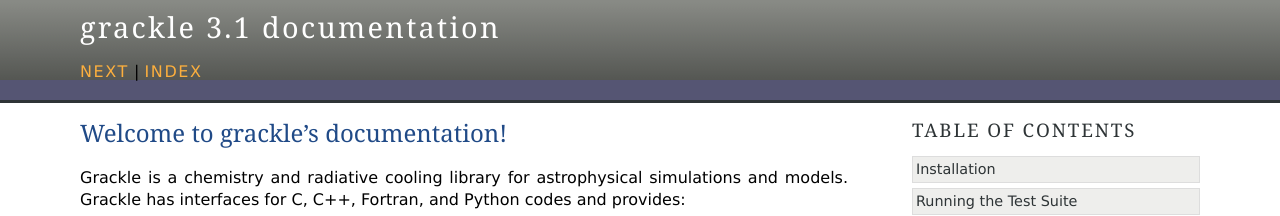
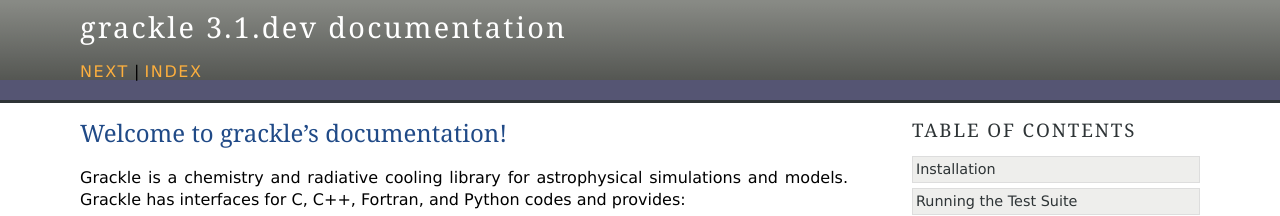
Before and after one commit to grackle-project/grackle, a Sphinx documentation site: the page built from doc/source/index.rst, in a window 1280 px wide and 900 px high. Shown: the top 216 px of the window. Built offline with Sphinx 7.4.7, drawn with Linux system fonts in a browser that asks for light colours.

Commit message:
marking this commit (and therefore previous) as still part of 3.1.dev

```diff
--- a/doc/source/conf.py
+++ b/doc/source/conf.py
@@ -50,7 +50,7 @@ copyright = u'grackle developers. All rights reserved.'
 # The short X.Y version.
 version = '3.1'
 # The full version, including alpha/beta/rc tags.
-release = '3.1'
+release = '3.1.dev'
 
 # The language for content autogenerated by Sphinx. Refer to documentation
 # for a list of supported languages.
```
